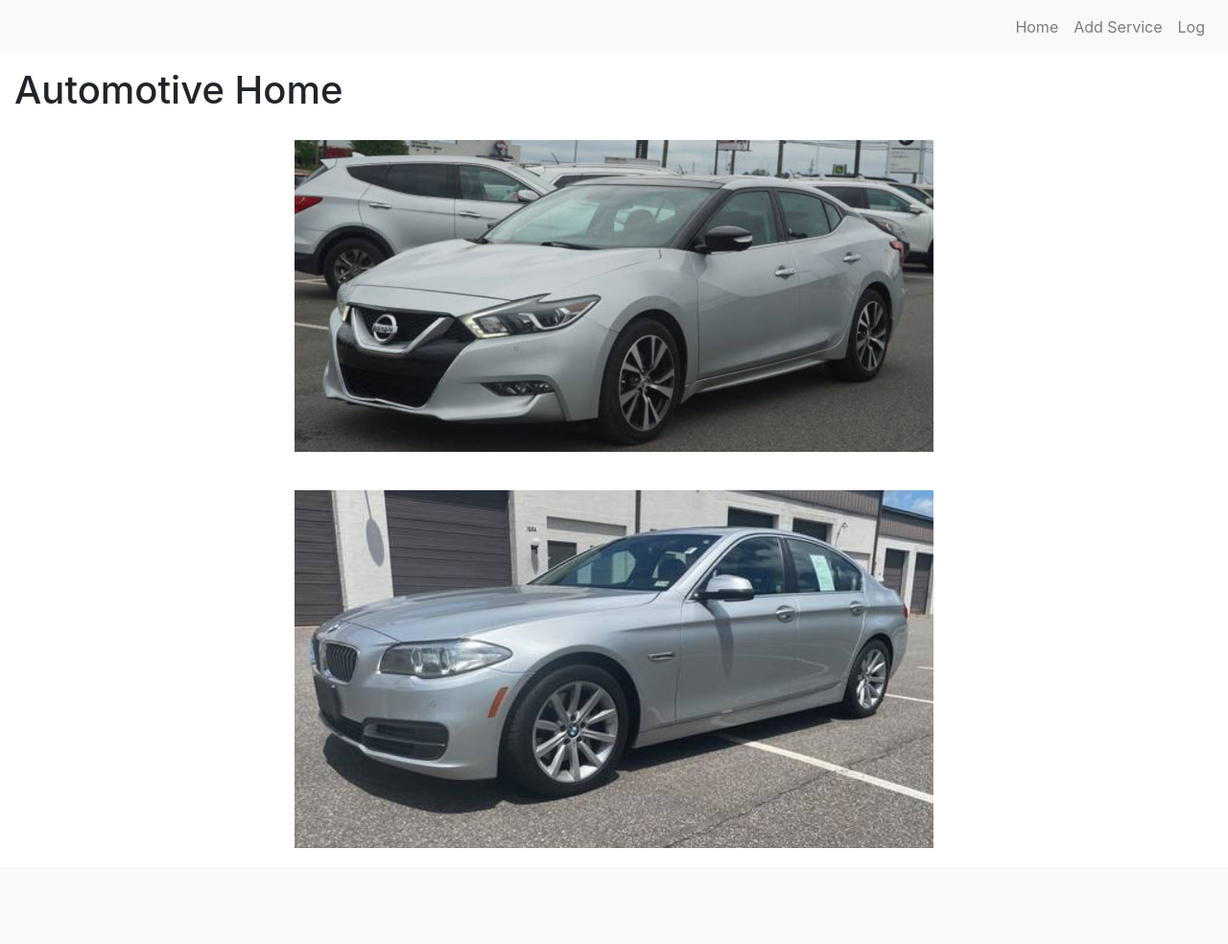
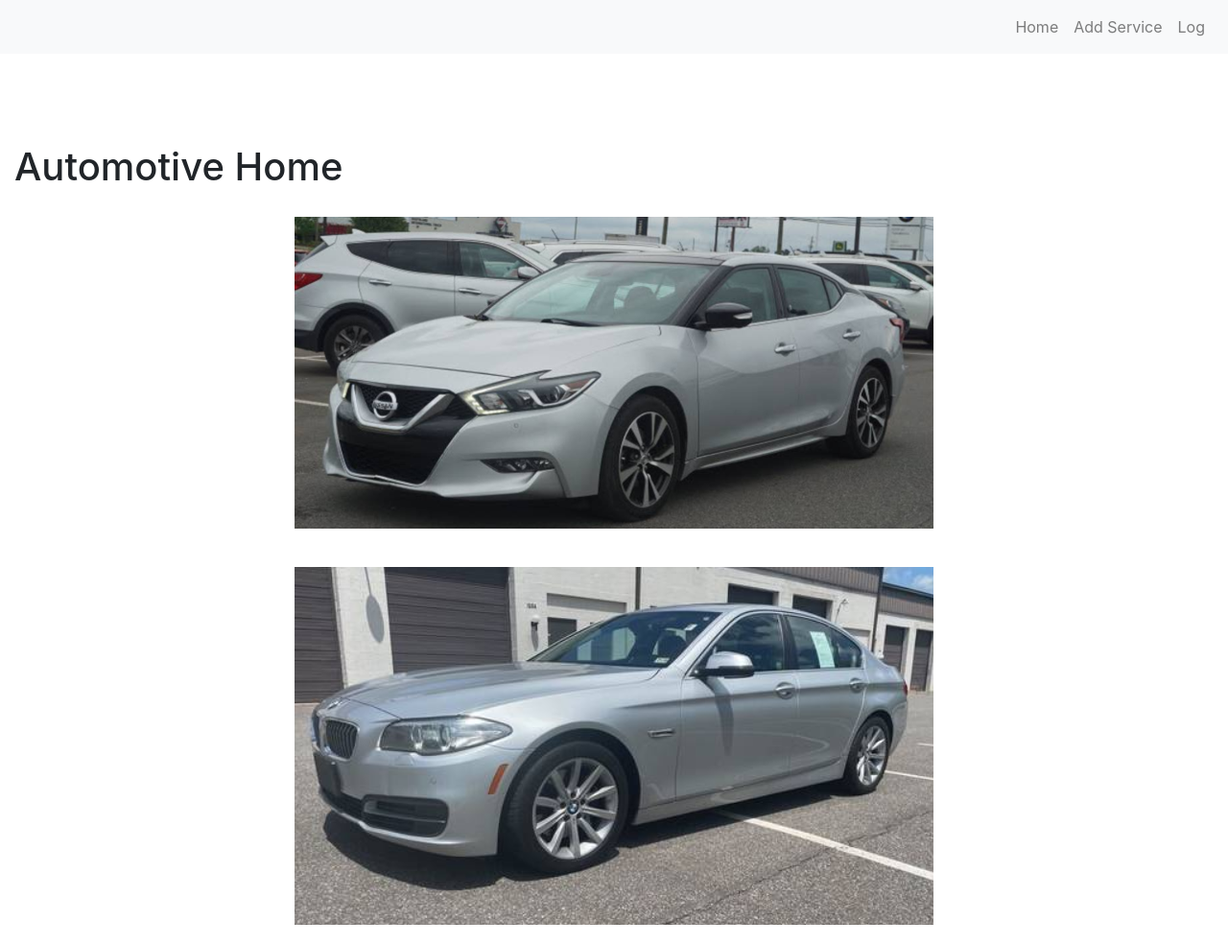
Before and after one commit to MKing301/django-mult-app, a Django app: page /autos/ in a window 1280 px wide. Shown: the whole page at 96% size. Before the commit the page ends 884 px from the top, so only its background shows below. Run offline with Django 3.2, Linux system fonts and the light colour scheme; some libraries are stand-ins or nearby versions.

Commit message:
Update styling for automotive app

```diff
--- a/project/automotive/static/automotive/css/styles.css
+++ b/project/automotive/static/automotive/css/styles.css
@@ -1,13 +1,18 @@
-html {
-    position: relative;
-    min-height: 100%;
-    min-width: 100%;
-  }
-
 body {
     min-width: 100%;
     min-height: 100%;
-    padding-top: 70px;
+}
+
+.page-heading {
+    position: relative;
+    margin-top: 150px;
+}
+
+.alert {
+    position: fixed;
+    width: 98%;
+    margin-top: -75px;
+    z-index: 99;
 }
 
 #bmw {
```
